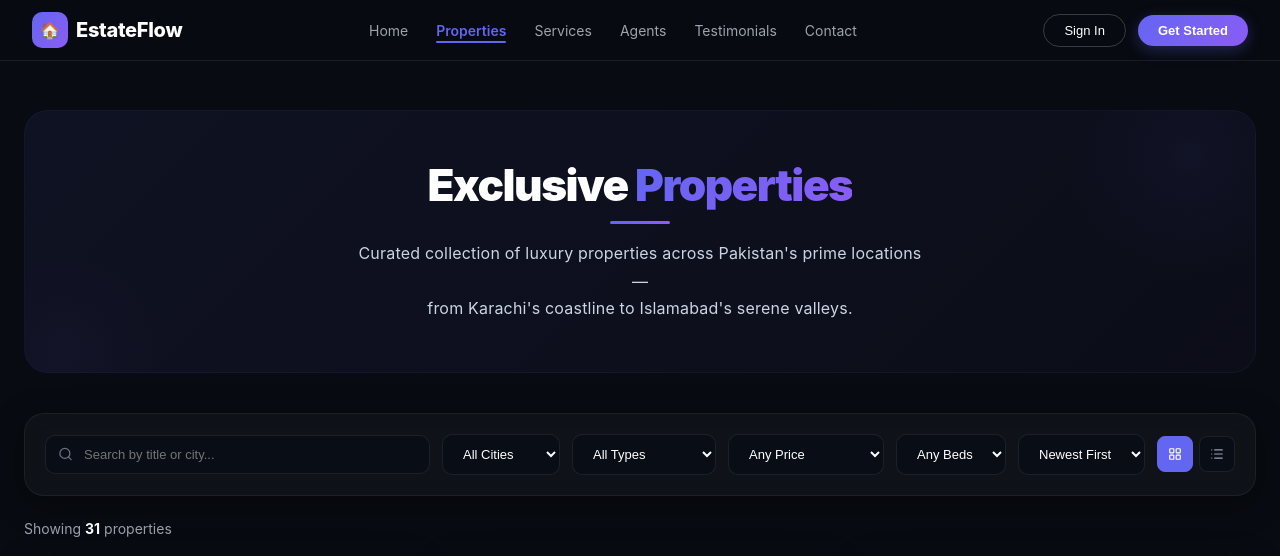
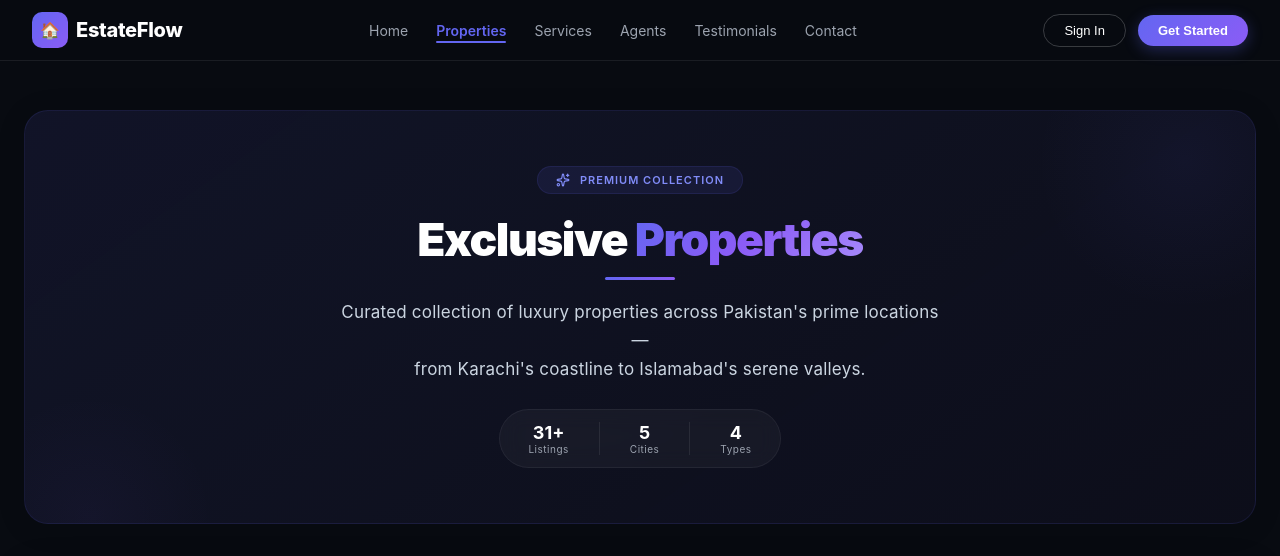
Before and after one commit to aqsasaher5995-rgb/estateflow-frontend, a React app: page /properties in a window 1280 px wide. Shown: the top 556 px of the page. Built offline with nearby package versions, Linux system fonts and the light colour scheme; grey boxes are pictures that could not be loaded; the HTML template or start-up script is replaced by a standard one.

Commit message:
Enhanced Properties page hero section with premium badge, stats, and clean design

```diff
--- a/src/pages/PropertiesPage.jsx
+++ b/src/pages/PropertiesPage.jsx
@@ -186,43 +186,61 @@ const PropertiesPage = () => {
 
       <div style={{ maxWidth: '1280px', margin: '0 auto', padding: '110px 24px 60px', flex: 1, width: '100%' }} className="page-enter">
 
-        {/* ===== CLEAN HERO SECTION - CENTER ALIGNED ===== */}
+        {/* ===== CLEAN ENHANCED HERO SECTION - CENTER ALIGNED ===== */}
         <div style={{
           marginBottom: '40px',
-          padding: '50px 40px',
+          padding: '55px 40px',
           borderRadius: '24px',
-          background: 'linear-gradient(135deg, rgba(99,102,241,0.08), rgba(139,92,246,0.03))',
-          border: '1px solid rgba(99,102,241,0.08)',
+          background: 'linear-gradient(145deg, rgba(99,102,241,0.10), rgba(139,92,246,0.04))',
+          border: '1px solid rgba(99,102,241,0.12)',
           position: 'relative',
           overflow: 'hidden',
-          textAlign: 'center'
+          textAlign: 'center',
+          boxShadow: '0 4px 30px rgba(0,0,0,0.1)'
         }}>
-          {/* Decorative background element */}
+          {/* Decorative background elements */}
           <div style={{
             position: 'absolute',
-            top: '-80px',
-            right: '-60px',
-            width: '250px',
-            height: '250px',
+            top: '-100px',
+            right: '-80px',
+            width: '300px',
+            height: '300px',
             borderRadius: '50%',
             background: 'radial-gradient(circle, rgba(99,102,241,0.06) 0%, transparent 70%)',
             pointerEvents: 'none'
           }} />
           <div style={{
             position: 'absolute',
-            bottom: '-80px',
+            bottom: '-120px',
             left: '-60px',
-            width: '200px',
-            height: '200px',
+            width: '250px',
+            height: '250px',
             borderRadius: '50%',
             background: 'radial-gradient(circle, rgba(139,92,246,0.04) 0%, transparent 70%)',
             pointerEvents: 'none'
           }} />
 
           <div style={{ position: 'relative', zIndex: 1 }}>
+            {/* Premium Badge */}
+            <div style={{
+              display: 'inline-flex',
+              alignItems: 'center',
+              gap: '10px',
+              background: 'rgba(99,102,241,0.10)',
+              padding: '6px 18px',
+              borderRadius: '50px',
+              marginBottom: '20px',
+              border: '1px solid rgba(99,102,241,0.12)'
+            }}>
+              <Sparkles size={14} style={{ color: '#818cf8' }} />
+              <span style={{ color: '#818cf8', fontSize: '11px', fontWeight: '600', letterSpacing: '1px', textTransform: 'uppercase' }}>
+                Premium Collection
+              </span>
+            </div>
+
             {/* Main Heading */}
             <h1 style={{
-              fontSize: '44px',
+              fontSize: '46px',
               fontWeight: '900',
               color: 'white',
               margin: '0 0 12px 0',
@@ -230,7 +248,7 @@ const PropertiesPage = () => {
               lineHeight: '1.1'
             }}>
               Exclusive <span style={{
-                background: 'linear-gradient(135deg, #6366f1, #8b5cf6)',
+                background: 'linear-gradient(135deg, #6366f1, #8b5cf6, #a78bfa)',
                 WebkitBackgroundClip: 'text',
                 WebkitTextFillColor: 'transparent',
                 backgroundClip: 'text'
@@ -239,25 +257,51 @@ const PropertiesPage = () => {
 
             {/* Decorative line */}
             <div style={{
-              width: '60px',
+              width: '70px',
               height: '3px',
               background: 'linear-gradient(90deg, #6366f1, #8b5cf6)',
-              margin: '0 auto 16px auto',
+              margin: '0 auto 18px auto',
               borderRadius: '10px'
             }} />
 
             {/* Subtitle */}
             <p style={{
               color: '#cbd5e1',
-              fontSize: '16px',
-              margin: '0 auto',
-              maxWidth: '580px',
+              fontSize: '17px',
+              margin: '0 auto 25px auto',
+              maxWidth: '600px',
               lineHeight: '1.7',
               letterSpacing: '0.2px'
             }}>
               Curated collection of luxury properties across Pakistan's prime locations —<br />
               from Karachi's coastline to Islamabad's serene valleys.
             </p>
+
+            {/* Quick Stats */}
+            <div style={{
+              display: 'inline-flex',
+              gap: '30px',
+              padding: '12px 28px',
+              background: 'rgba(255,255,255,0.04)',
+              borderRadius: '50px',
+              border: '1px solid rgba(255,255,255,0.06)',
+              backdropFilter: 'blur(10px)'
+            }}>
+              <div style={{ textAlign: 'center' }}>
+                <p style={{ color: 'white', fontSize: '18px', fontWeight: '700', margin: 0 }}>{ALL_PROPERTIES.length}+</p>
+                <p style={{ color: '#9ca3af', fontSize: '10px', margin: 0, letterSpacing: '0.5px' }}>Listings</p>
+              </div>
+              <div style={{ width: '1px', background: 'rgba(255,255,255,0.08)' }} />
+              <div style={{ textAlign: 'center' }}>
+                <p style={{ color: 'white', fontSize: '18px', fontWeight: '700', margin: 0 }}>5</p>
+                <p style={{ color: '#9ca3af', fontSize: '10px', margin: 0, letterSpacing: '0.5px' }}>Cities</p>
+              </div>
+              <div style={{ width: '1px', background: 'rgba(255,255,255,0.08)' }} />
+              <div style={{ textAlign: 'center' }}>
+                <p style={{ color: 'white', fontSize: '18px', fontWeight: '700', margin: 0 }}>4</p>
+                <p style={{ color: '#9ca3af', fontSize: '10px', margin: 0, letterSpacing: '0.5px' }}>Types</p>
+              </div>
+            </div>
           </div>
         </div>
 
```
